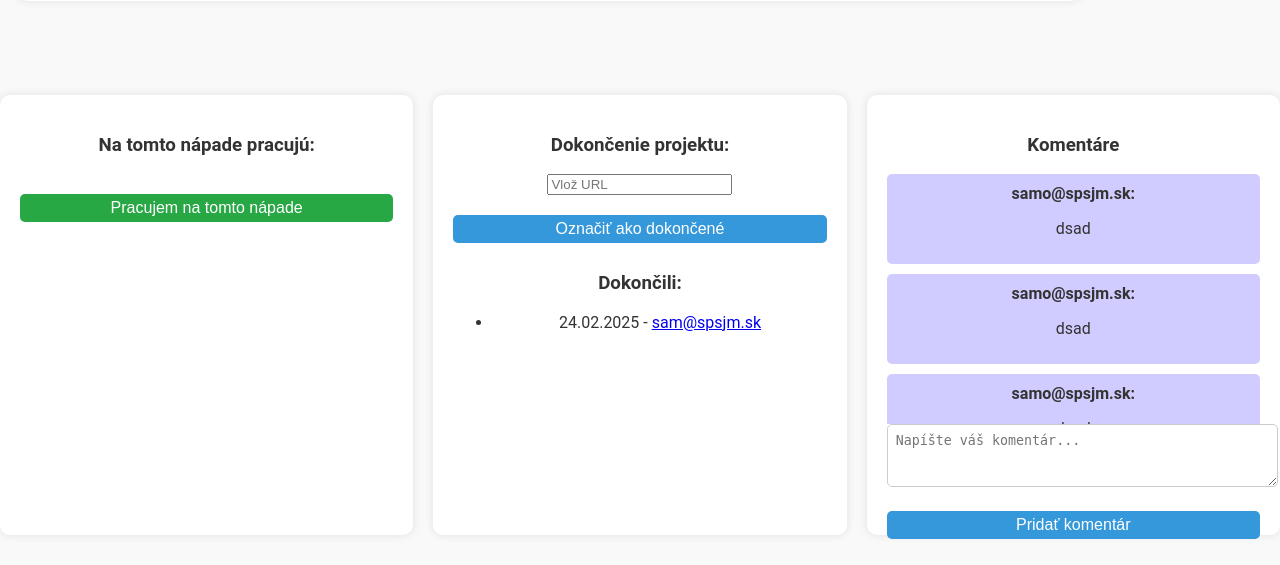
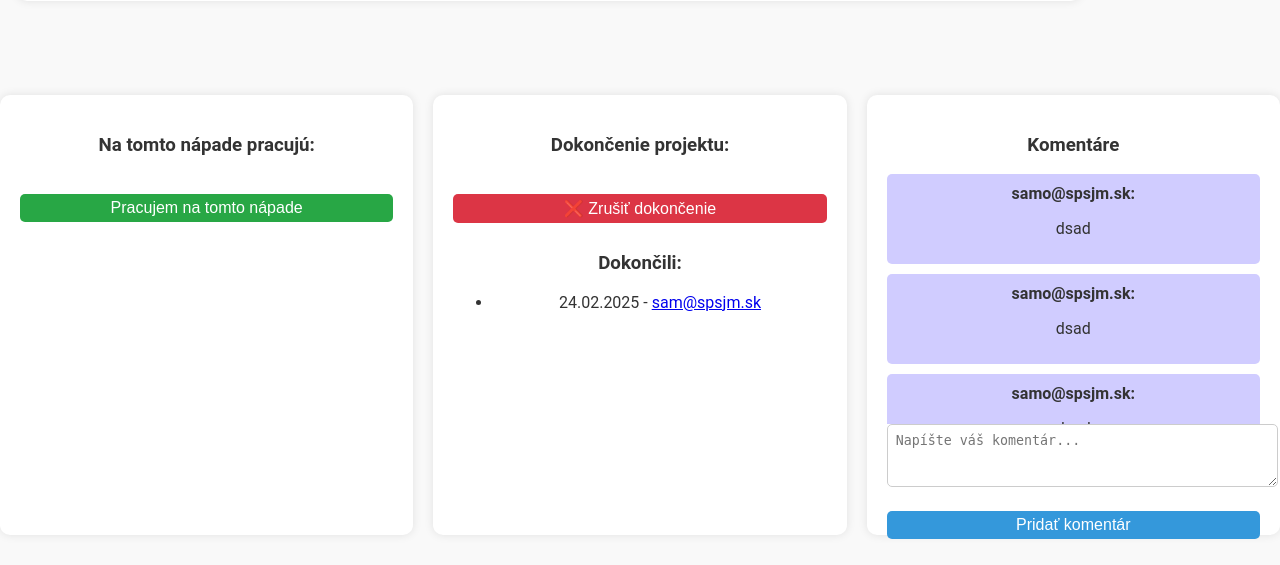
Before and after one commit to samKru123/maturitnaPraca, a Flask app: page /idea/6 in a window 1280 px wide. Shown: the part 235-800 px from the top of the page. Run offline with Flask 3, Linux system fonts and the light colour scheme; a user stored in the database is signed in; data comes from the database, SQL or seed files in the repository; both versions use the stored data as it was after the commit.

Commit message:
Add files via upload

```diff
--- a/IdeaShare_new/app.py
+++ b/IdeaShare_new/app.py
@@ -211,7 +211,8 @@ def delete_idea(idea_id):
 def idea_detail(idea_id):
     idea = Idea.query.get_or_404(idea_id)
     comments = Comment.query.filter_by(idea_id=idea_id).all()
-    return render_template('idea_detail.html', idea=idea, comments=comments)
+    completed_user_ids = [completion.user_id for completion in idea.completed_ideas]
+    return render_template('idea_detail.html', idea=idea, comments=comments, completed_user_ids=completed_user_ids)
 
 
 @app.route('/idea/<int:idea_id>/comment', methods=['POST'])
@@ -472,6 +473,25 @@ def edit_own_idea(idea_id):
     return render_template('edit_idea.html', idea=idea, categories=categories)
 
 
+@app.route('/idea/<int:idea_id>/remove_completion', methods=['POST'])
+def remove_completion(idea_id):
+    if 'user_id' not in session:
+        flash('Musíte byť prihlásený na zrušenie dokončenia nápadu.', 'danger')
+        return redirect(url_for('login'))
+
+    user_id = session['user_id']
+    completed_idea = CompletedIdea.query.filter_by(user_id=user_id, idea_id=idea_id).first()
+
+    if completed_idea:
+        db.session.delete(completed_idea)
+        db.session.commit()
+        flash('Zrušili ste dokončenie nápadu.', 'success')
+    else:
+        flash('Nemôžete zrušiť dokončenie, pretože ste ho neoznačili ako dokončené.', 'warning')
+
+    return redirect(url_for('idea_detail', idea_id=idea_id))
+
+
 if __name__ == '__main__':
     with app.app_context():
         db.create_all()
--- a/IdeaShare_new/templates/idea_detail.html
+++ b/IdeaShare_new/templates/idea_detail.html
@@ -47,10 +47,17 @@
         <!-- Dokončenie projektu -->
         <div class="section-box">
             <h3>Dokončenie projektu:</h3>
-            <form action="{{ url_for('complete_idea', idea_id=idea.id) }}" method="post">
-                <input type="url" name="completion_link" placeholder="Vlož URL" class="form-control">
-                <button type="submit" class="btn btn-primary">Označiť ako dokončené</button>
+            <form action="{% if session.get('user_id') in completed_user_ids %}{{ url_for('remove_completion', idea_id=idea.id) }}{% else %}{{ url_for('complete_idea', idea_id=idea.id) }}{% endif %}" method="post">
+                <input type="url" name="completion_link" placeholder="Vlož URL" class="form-control" {% if session.get('user_id') in completed_user_ids %}hidden{% endif %}>
+                <button type="submit" class="btn {% if session.get('user_id') in completed_user_ids %}btn-danger{% else %}btn-success{% endif %}">
+                    {% if session.get('user_id') in completed_user_ids %}
+                        ❌ Zrušiť dokončenie
+                    {% else %}
+                        ✅ Označiť ako dokončené
+                    {% endif %}
+                </button>
             </form>
+
 
             {% if idea.completed_ideas %}
                 <h3>Dokončili:</h3>
```
Also changed, not shown: IdeaShare_new/instance/ideashare.db.
